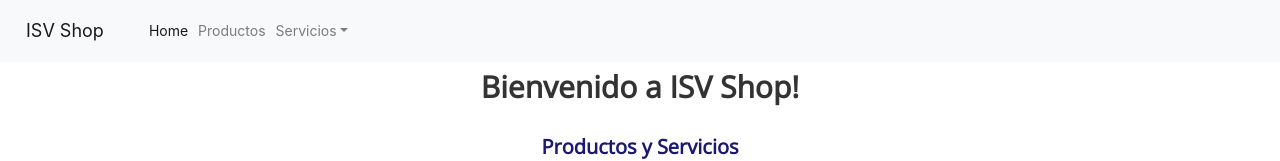
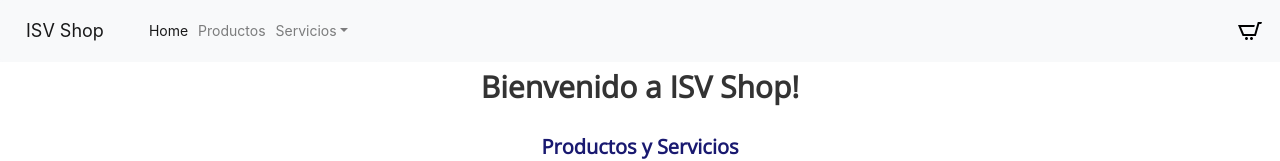
Before and after one commit to ignacioveigagiusti/isv-ecommerce, a React (Create React App) app: page / in a window 1280 px wide. Shown: the top 161 px of the page. Built offline with nearby package versions, Linux system fonts and the light colour scheme.

Commit message:
cart made visible again

```diff
--- a/src/components/cartWidget/cartWidget.jsx
+++ b/src/components/cartWidget/cartWidget.jsx
@@ -5,8 +5,8 @@ import styles from './cartWidget.module.css'
 export default function CartWidget({quantitySum}) {
 
     return (
-        <button className={(quantitySum > 0 ? `btn btn-outline-secondary ${styles.cartWidget}` : `${styles.idleCartWidget}`)} href='#'>
-            <img src={cartIcon} className="cartIcon"/>
+        <button className={`btn btn-outline-secondary ${styles.cartWidget}`} href='#'>
+            <img src={cartIcon} className="cartIcon" alt='Cart'/>
             <p className={(quantitySum > 0 ? `${styles.cartQuantity}` : '')}>{quantitySum}</p>
         </button>
     );
--- a/src/components/cartWidget/cartWidget.module.css
+++ b/src/components/cartWidget/cartWidget.module.css
@@ -3,10 +3,10 @@
     display: flex;
 }
 
-.idleCartWidget{
+/* .idleCartWidget{
     margin: 0 0.5rem;
     display: none;
-}
+} */
 
 .cartQuantity{
     background-color: cornflowerblue;
```
